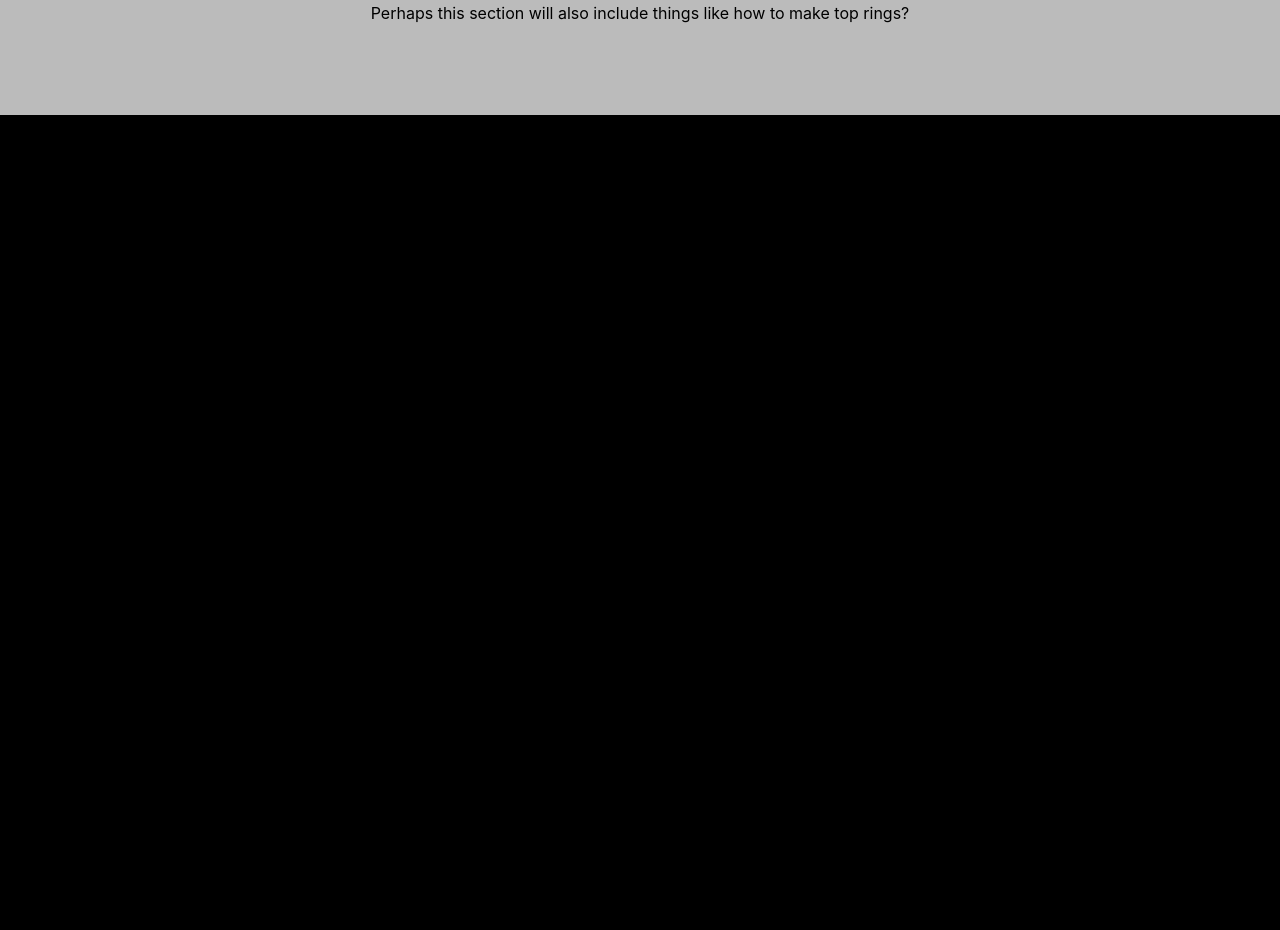
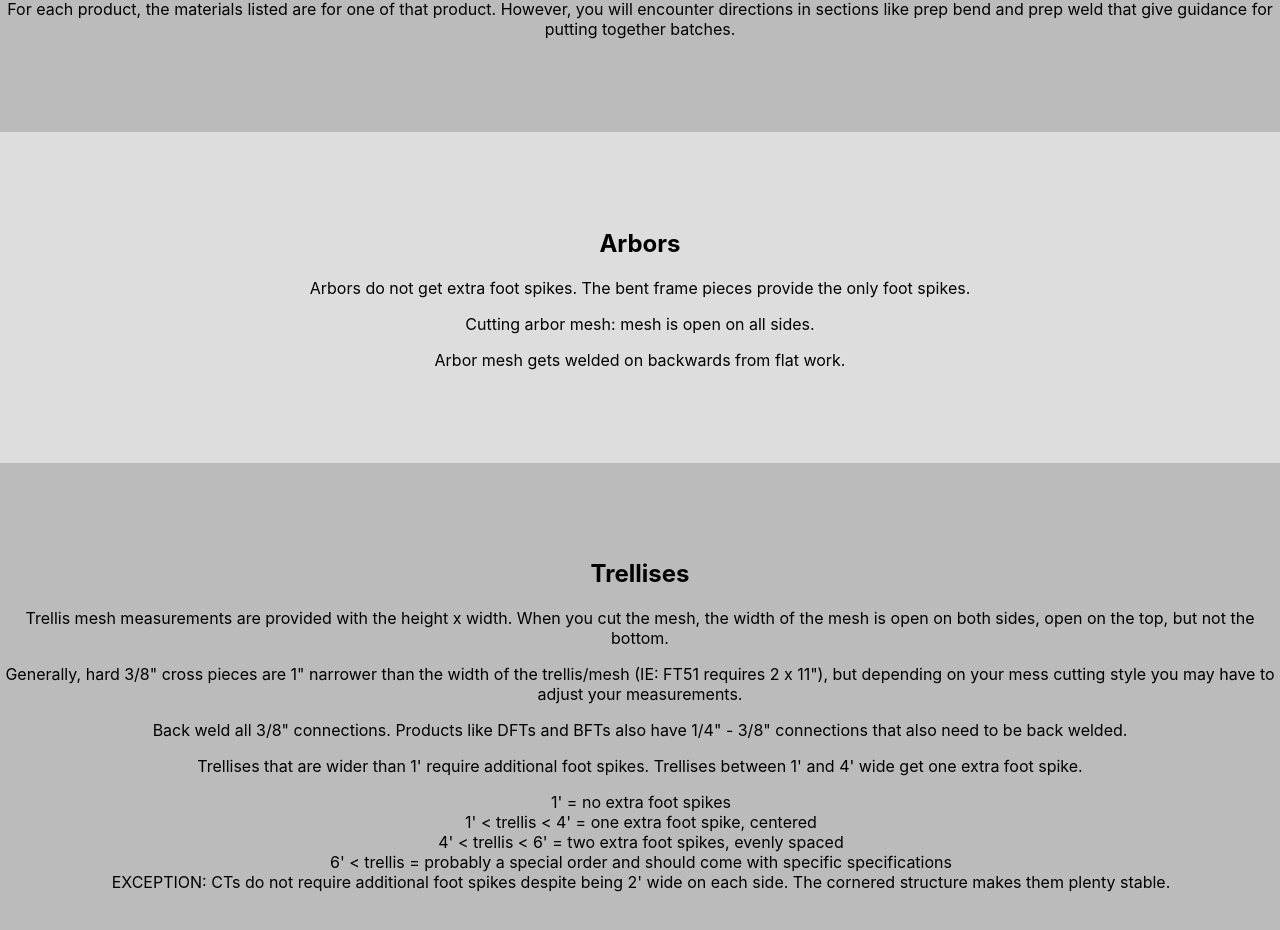
Before and after one commit to capnnemo2/at-product-guide, a React (Create React App) app: page /resources in a window 1280 px wide. Shown: the part 248-1178 px from the top of the page. Before the commit the page ends 800 px from the top, so only its background shows below. Built offline with nearby package versions, Linux system fonts and the light colour scheme; no server answers.

Commit message:
Adds some resource sections

```diff
--- a/src/AddProduct/AddProduct.js
+++ b/src/AddProduct/AddProduct.js
@@ -255,9 +255,6 @@ export default class AddProduct extends React.Component {
       .catch((error) => {
         this.setState({ error });
       });
-
-    // this.context.addProduct(newProduct);
-    // this.props.history.push("/home");
   };
 
   // CANCEL handler
--- a/src/Resources/Resources.js
+++ b/src/Resources/Resources.js
@@ -5,7 +5,7 @@ export default class Resources extends React.Component {
   render() {
     return (
       <div className="Resources">
-        <section>
+        {/* <section>
           <p>
             This page will include images and descriptions of the various jigs
             and benders. It will also include general tips and guidelines. For
@@ -15,6 +15,60 @@ export default class Resources extends React.Component {
             Perhaps this section will also include things like how to make top
             rings?
           </p>
+        </section> */}
+        <section>
+          <h2>General Guidance</h2>
+          <p>
+            For each product, the materials listed are for one of that product.
+            However, you will encounter directions in sections like prep bend
+            and prep weld that give guidance for putting together batches.
+          </p>
+        </section>
+        <section>
+          <h2>Arbors</h2>
+          <p>
+            Arbors do not get extra foot spikes. The bent frame pieces provide
+            the only foot spikes.
+          </p>
+          <p>Cutting arbor mesh: mesh is open on all sides.</p>
+          <p>Arbor mesh gets welded on backwards from flat work.</p>
+        </section>
+        <section>
+          <h2>Trellises</h2>
+          <p>
+            Trellis mesh measurements are provided with the height x width. When
+            you cut the mesh, the width of the mesh is open on both sides, open
+            on the top, but not the bottom.
+          </p>
+          <p>
+            Generally, hard 3/8" cross pieces are 1" narrower than the width of
+            the trellis/mesh (IE: FT51 requires 2 x 11"), but depending on your
+            mess cutting style you may have to adjust your measurements.
+          </p>
+          <p>
+            Back weld all 3/8" connections. Products like DFTs and BFTs also
+            have 1/4" - 3/8" connections that also need to be back welded.
+          </p>
+          <p>
+            Trellises that are wider than 1' require additional foot spikes.
+            Trellises between 1' and 4' wide get one extra foot spike.
+          </p>
+          <ul>
+            <li>1' = no extra foot spikes</li>
+            <li>1' &lt; trellis &lt; 4' = one extra foot spike, centered</li>
+            <li>
+              4' &lt; trellis &lt; 6' = two extra foot spikes, evenly spaced
+            </li>
+            <li>
+              6' &lt; trellis = probably a special order and should come with
+              specific specifications
+            </li>
+            <li>
+              EXCEPTION: CTs do not require additional foot spikes despite being
+              2' wide on each side. The cornered structure makes them plenty
+              stable.
+            </li>
+          </ul>
         </section>
       </div>
     );
```
